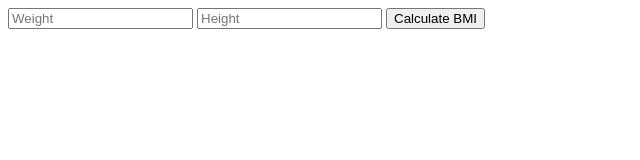
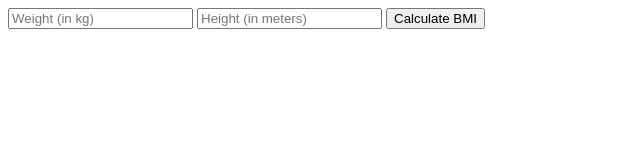
Before and after one commit to sumitramkr/Calculator, a website: page bmiCalculator.html in a window 1280 px wide. Shown: the full height of the page, 0-640 px from the left. Drawn offline with Linux system fonts and the light colour scheme.

Commit message:
minor texts

```diff
--- a/bmiCalculator.html
+++ b/bmiCalculator.html
@@ -8,8 +8,8 @@
 </head>
 <body>
     <form action="/bmicalculator" method="post">
-        <input type="text" name="weight" placeholder="Weight">
-        <input type="text" name="height" placeholder="Height">
+        <input type="text" name="weight" placeholder="Weight (in kg)">
+        <input type="text" name="height" placeholder="Height (in meters)">
         <button type="submit">Calculate BMI</button>
     </form>
 </body>
```
